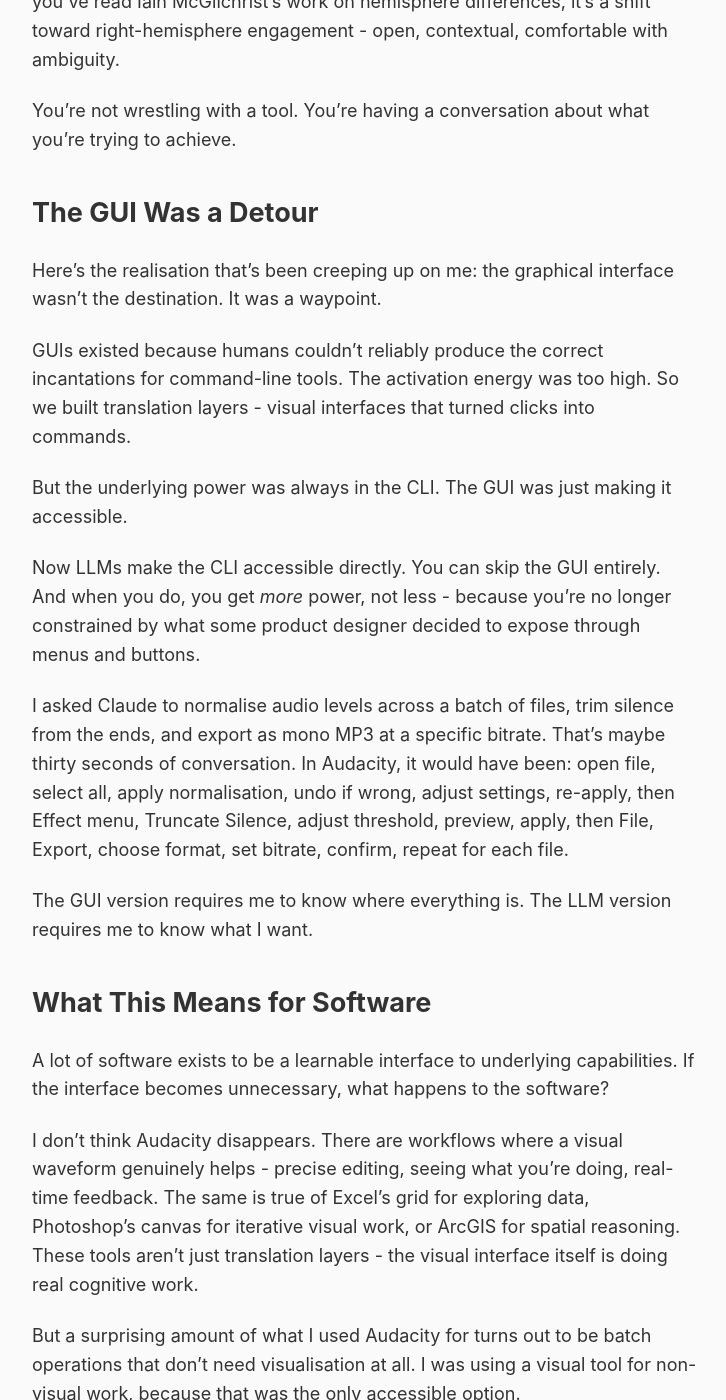
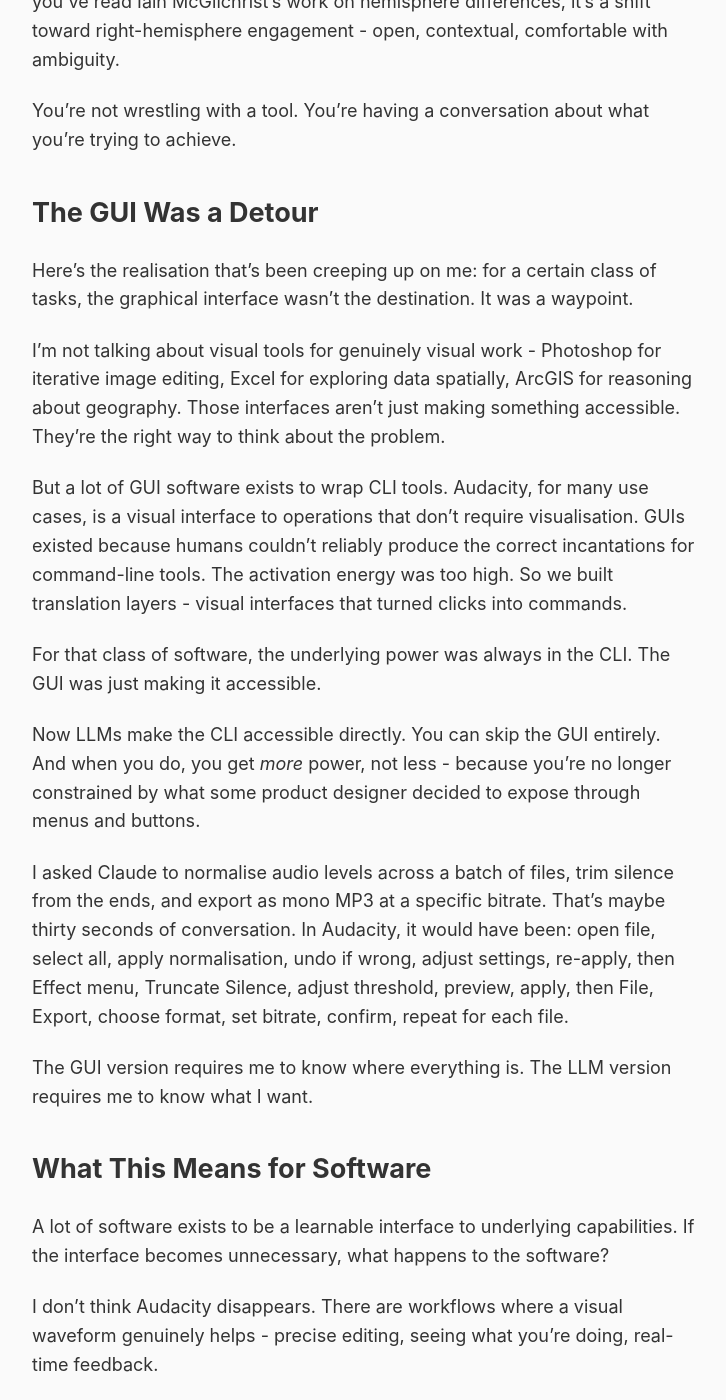
Before and after one commit to rob137/rob137.github.io, a Jekyll site: the page built from _posts/2026-01-02-the-gui-was-a-detour.md, in a window 1280 px wide and 1400 px high, scrolled down 1911 px. Shown: the whole window, without its empty margins (275-1001 px from the left). Built offline with Jekyll 4.4.1, drawn with Linux system fonts in a browser that asks for light colours.

Commit message:
Couch GUI claim more carefully - acknowledge visual tools for visual work
JT's feedback: Excel/Photoshop/ArcGIS do genuine cognitive work, not just
translation. Updated to distinguish between GUIs that are the right way to
think about a problem vs GUIs that wrap CLI tools for non-visual operations.

🤖 Generated with [Claude Code](https://claude.com/claude-code)

Co-Authored-By: Claude Opus 4.5 <noreply@anthropic.com>

```diff
--- a/_posts/2026-01-02-the-gui-was-a-detour.md
+++ b/_posts/2026-01-02-the-gui-was-a-detour.md
@@ -46,11 +46,13 @@ You're not wrestling with a tool. You're having a conversation about what you're
 
 ## The GUI Was a Detour
 
-Here's the realisation that's been creeping up on me: the graphical interface wasn't the destination. It was a waypoint.
+Here's the realisation that's been creeping up on me: for a certain class of tasks, the graphical interface wasn't the destination. It was a waypoint.
 
-GUIs existed because humans couldn't reliably produce the correct incantations for command-line tools. The activation energy was too high. So we built translation layers - visual interfaces that turned clicks into commands.
+I'm not talking about visual tools for genuinely visual work - Photoshop for iterative image editing, Excel for exploring data spatially, ArcGIS for reasoning about geography. Those interfaces aren't just making something accessible. They're the right way to think about the problem.
 
-But the underlying power was always in the CLI. The GUI was just making it accessible.
+But a lot of GUI software exists to wrap CLI tools. Audacity, for many use cases, is a visual interface to operations that don't require visualisation. GUIs existed because humans couldn't reliably produce the correct incantations for command-line tools. The activation energy was too high. So we built translation layers - visual interfaces that turned clicks into commands.
+
+For that class of software, the underlying power was always in the CLI. The GUI was just making it accessible.
 
 Now LLMs make the CLI accessible directly. You can skip the GUI entirely. And when you do, you get *more* power, not less - because you're no longer constrained by what some product designer decided to expose through menus and buttons.
 
@@ -62,7 +64,7 @@ The GUI version requires me to know where everything is. The LLM version require
 
 A lot of software exists to be a learnable interface to underlying capabilities. If the interface becomes unnecessary, what happens to the software?
 
-I don't think Audacity disappears. There are workflows where a visual waveform genuinely helps - precise editing, seeing what you're doing, real-time feedback. The same is true of Excel's grid for exploring data, Photoshop's canvas for iterative visual work, or ArcGIS for spatial reasoning. These tools aren't just translation layers - the visual interface itself is doing real cognitive work.
+I don't think Audacity disappears. There are workflows where a visual waveform genuinely helps - precise editing, seeing what you're doing, real-time feedback.
 
 But a surprising amount of what I used Audacity for turns out to be batch operations that don't need visualisation at all. I was using a visual tool for non-visual work, because that was the only accessible option.
 
```
